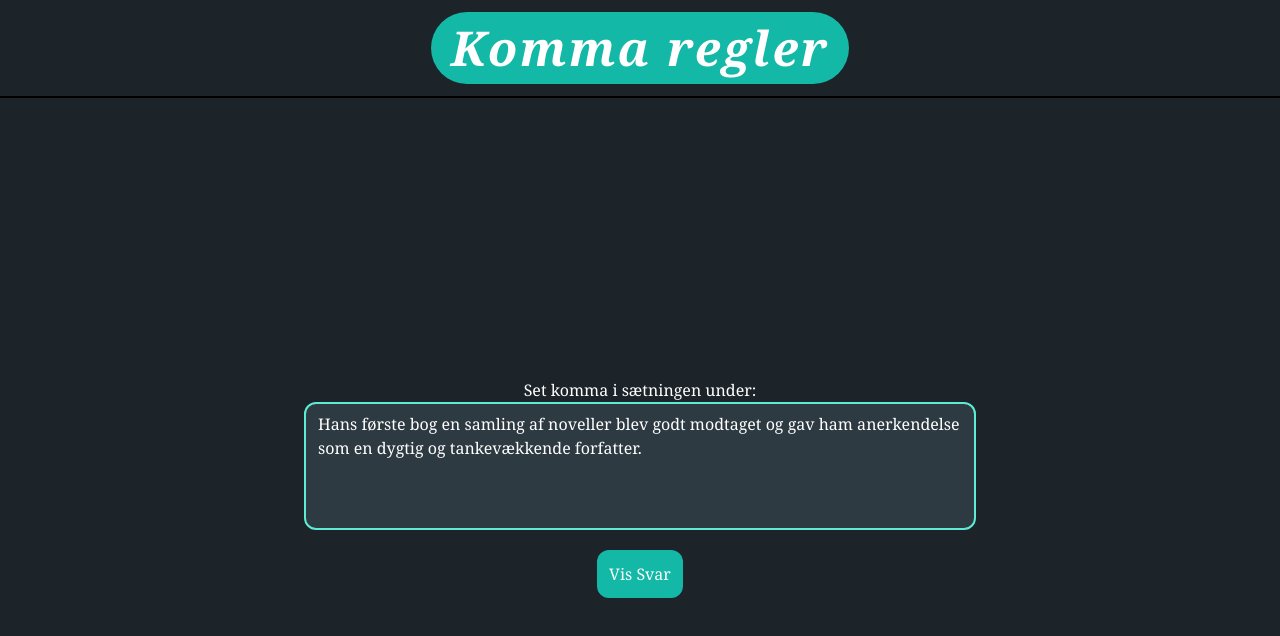
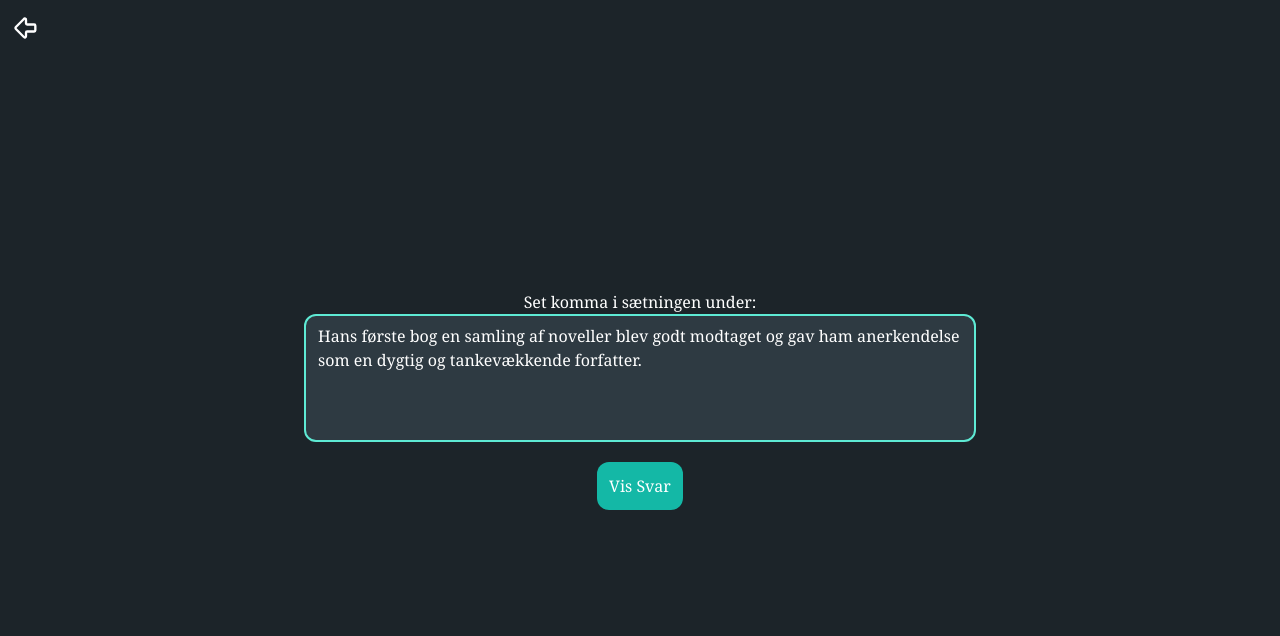
Before and after one commit to Asguho/DDUmini, a SvelteKit app: page /game in a window 1280 px wide. Shown: the top 636 px of the page. Built offline with nearby package versions, Linux system fonts and the light colour scheme.

Commit message:
Add lucide-svelte dependency and update page components for improved functionality

```diff
--- a/package.json
+++ b/package.json
@@ -30,6 +30,7 @@
   },
   "dependencies": {
     "@neoconfetti/svelte": "^2.2.1",
-    "@sveltejs/adapter-node": "^5.2.9"
+    "@sveltejs/adapter-node": "^5.2.9",
+    "lucide-svelte": "^0.460.1"
   }
 }
--- a/src/routes/+page.svelte
+++ b/src/routes/+page.svelte
@@ -56,7 +56,7 @@
 			</div>
 			<ul class="mt-4 *:my-2 *:text-lg *:text-gray-600">
 				{#each Array(9)
-					.fill()
+					.fill(null)
 					.map((_, i) => ({ id: i, name: `Follower ${i + 1}` })) as follower}
 					<li class="">{follower.name}</li>
 				{/each}
--- a/src/routes/game/+page.svelte
+++ b/src/routes/game/+page.svelte
@@ -4,6 +4,7 @@
 	import { flip } from 'svelte/animate';
 	import SentenceRenderer from './SentenceRenderer.svelte';
 	import { fade } from 'svelte/transition';
+	import { ArrowBigLeft } from 'lucide-svelte';
 
 	let sentencesToSolve: Sentence[] = $state([]);
 	let amount = 5;
@@ -24,14 +25,13 @@
 	let allSentencesSolved = $derived(sentencesToSolve.every((sentence) => sentence.isSolved));
 </script>
 
-<header class="absolute flex w-full flex-col items-center font-serif">
-	<h1 class="m-3 mx-5 rounded-full bg-teal-500 p-3 px-5 text-5xl font-bold italic tracking-wider">
-		Komma regler
-	</h1>
-	<div class="block h-0.5 w-full bg-black"></div>
+<header class="absolute flex h-14 w-full flex-row items-center justify-start gap-5 px-3">
+	<a href="/">
+		<ArrowBigLeft class="size-7" />
+	</a>
 </header>
 
-<section class="flex min-h-screen flex-row items-center overflow-x-clip pt-44 font-serif">
+<section class="flex min-h-screen flex-row items-center overflow-x-clip font-serif">
 	{#if !allSentencesSolved}
 		{#each sentencesToSolve.filter((sentence) => !sentence.isSolved) as sentence (sentence.id)}
 			<div
```
Also changed, not shown: 1 other file (tests, documents, lock files or other folders).
